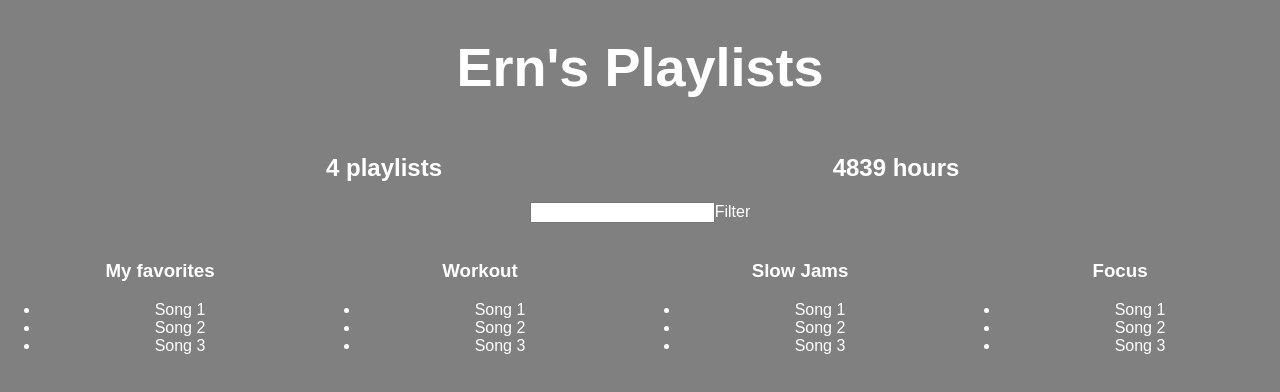
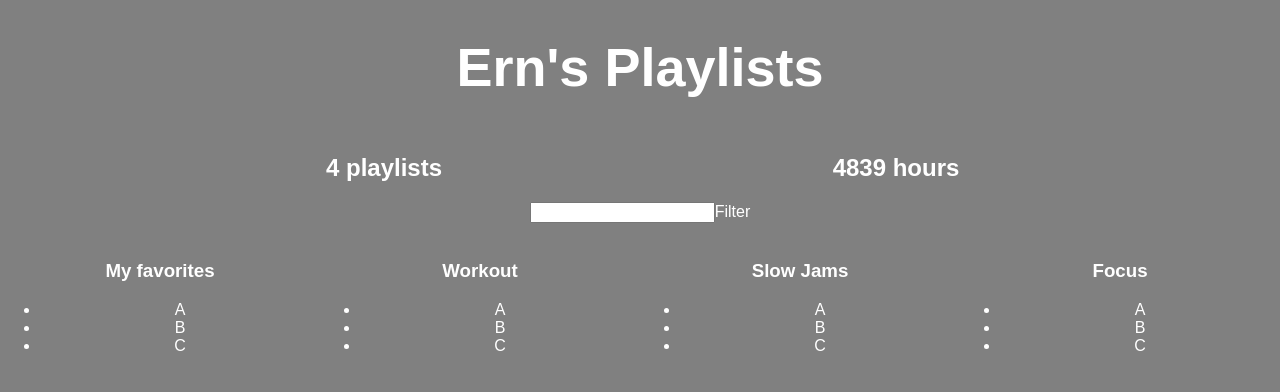
Before and after one commit to WeiErn/playlists, a React (Create React App) app: page / in a window 1280 px wide. Shown: the top 392 px of the page. Built offline with nearby package versions, Linux system fonts and the light colour scheme.

Commit message:
dynamic listing of server data

```diff
--- a/src/App.js
+++ b/src/App.js
@@ -87,14 +87,15 @@ class Filter extends Component {
 
 class Playlist extends Component {
     render(){
+        let playlist = this.props.playlist;
         return(
             <div style={{...defaultStyle, display: 'inline-block', width: "25%"}}>
                 <img />
-                <h3>{this.props.playlist.name}</h3>
+                <h3>{playlist.name}</h3>
                 <ul>
-                    <li>Song 1</li>
-                    <li>Song 2</li>
-                    <li>Song 3</li>
+                    {playlist.songs.map(song =>
+                        <li>{song.name}</li>
+                    )}
                 </ul>
             </div>
         );
```
